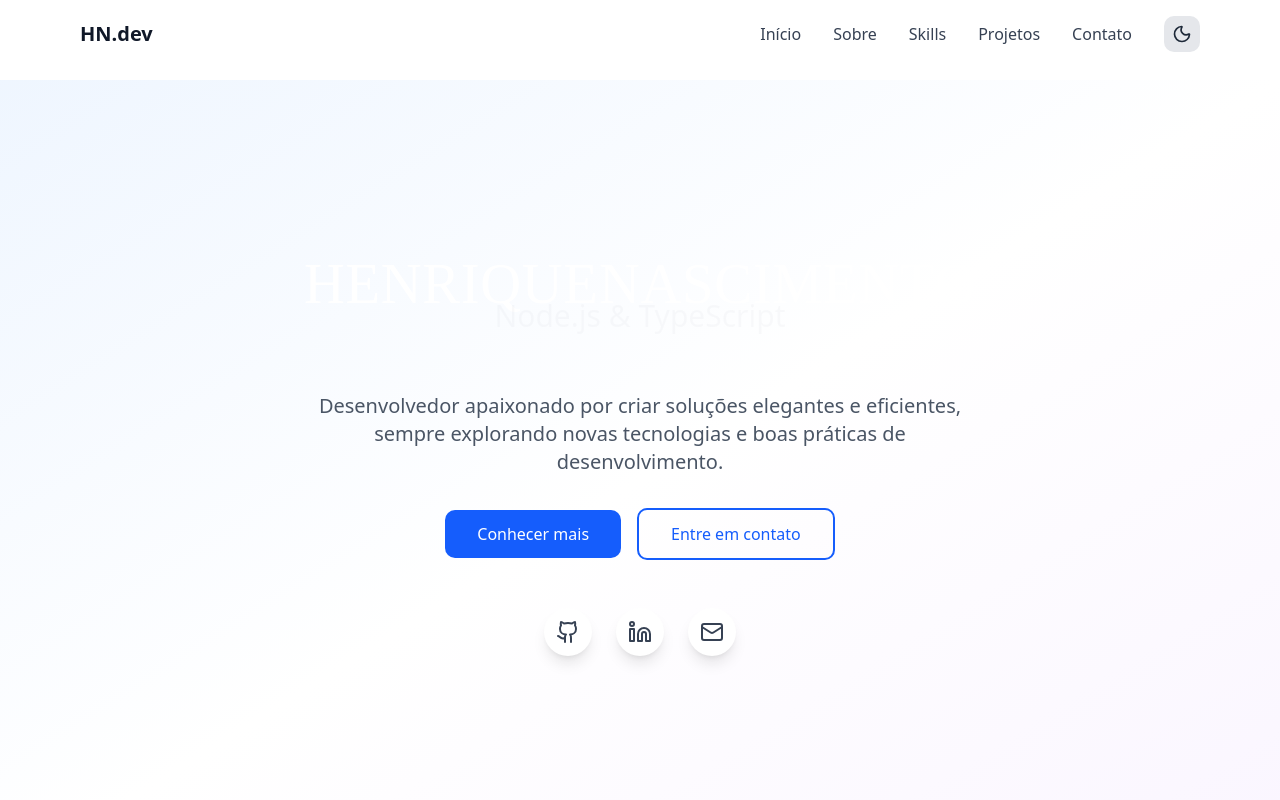
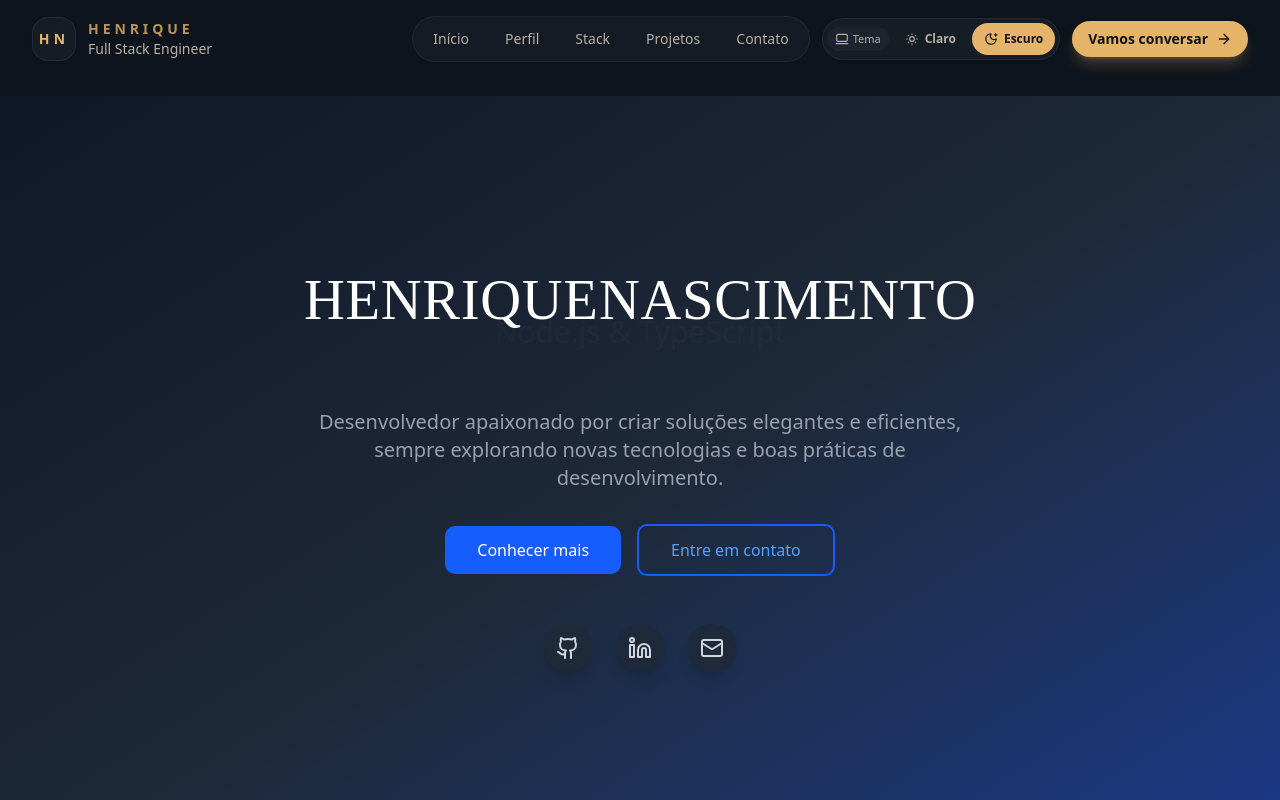
Before and after one commit to HenriqueNasciment0/portif-lio-hndev, a Next.js app: page / in a window 1280 px wide. Shown: the top 800 px of the page. Built offline with nearby package versions, Linux system fonts and the light colour scheme; a web font is replaced by a local one.

Commit message:
fix: corrige alternancia de tema e base visual

```diff
--- a/app/globals.css
+++ b/app/globals.css
@@ -45,78 +45,102 @@
 
 :root {
   --radius: 0.625rem;
-  --background: oklch(1 0 0);
-  --foreground: oklch(0.145 0 0);
-  --card: oklch(1 0 0);
-  --card-foreground: oklch(0.145 0 0);
-  --popover: oklch(1 0 0);
-  --popover-foreground: oklch(0.145 0 0);
-  --primary: oklch(0.205 0 0);
-  --primary-foreground: oklch(0.985 0 0);
-  --secondary: oklch(0.97 0 0);
-  --secondary-foreground: oklch(0.205 0 0);
-  --muted: oklch(0.97 0 0);
-  --muted-foreground: oklch(0.556 0 0);
-  --accent: oklch(0.97 0 0);
-  --accent-foreground: oklch(0.205 0 0);
+  --background: oklch(0.98 0.01 84);
+  --foreground: oklch(0.2 0.02 248);
+  --card: oklch(0.995 0.01 84);
+  --card-foreground: oklch(0.2 0.02 248);
+  --popover: oklch(0.995 0.01 84);
+  --popover-foreground: oklch(0.2 0.02 248);
+  --primary: oklch(0.46 0.17 256);
+  --primary-foreground: oklch(0.99 0.01 84);
+  --secondary: oklch(0.94 0.02 84);
+  --secondary-foreground: oklch(0.24 0.03 248);
+  --muted: oklch(0.95 0.02 84);
+  --muted-foreground: oklch(0.49 0.03 248);
+  --accent: oklch(0.93 0.04 70);
+  --accent-foreground: oklch(0.22 0.02 248);
   --destructive: oklch(0.577 0.245 27.325);
-  --border: oklch(0.922 0 0);
-  --input: oklch(0.922 0 0);
-  --ring: oklch(0.708 0 0);
-  --chart-1: oklch(0.646 0.222 41.116);
-  --chart-2: oklch(0.6 0.118 184.704);
-  --chart-3: oklch(0.398 0.07 227.392);
-  --chart-4: oklch(0.828 0.189 84.429);
-  --chart-5: oklch(0.769 0.188 70.08);
-  --sidebar: oklch(0.985 0 0);
-  --sidebar-foreground: oklch(0.145 0 0);
-  --sidebar-primary: oklch(0.205 0 0);
-  --sidebar-primary-foreground: oklch(0.985 0 0);
-  --sidebar-accent: oklch(0.97 0 0);
-  --sidebar-accent-foreground: oklch(0.205 0 0);
-  --sidebar-border: oklch(0.922 0 0);
-  --sidebar-ring: oklch(0.708 0 0);
+  --border: oklch(0.89 0.02 84);
+  --input: oklch(0.89 0.02 84);
+  --ring: oklch(0.64 0.13 256);
+  --chart-1: oklch(0.66 0.17 256);
+  --chart-2: oklch(0.72 0.15 180);
+  --chart-3: oklch(0.68 0.16 55);
+  --chart-4: oklch(0.7 0.17 30);
+  --chart-5: oklch(0.62 0.16 320);
+  --sidebar: oklch(0.99 0.01 84);
+  --sidebar-foreground: oklch(0.2 0.02 248);
+  --sidebar-primary: oklch(0.46 0.17 256);
+  --sidebar-primary-foreground: oklch(0.99 0.01 84);
+  --sidebar-accent: oklch(0.95 0.02 84);
+  --sidebar-accent-foreground: oklch(0.24 0.03 248);
+  --sidebar-border: oklch(0.89 0.02 84);
+  --sidebar-ring: oklch(0.64 0.13 256);
 }
 
 .dark {
-  --background: oklch(0.145 0 0);
-  --foreground: oklch(0.985 0 0);
-  --card: oklch(0.205 0 0);
-  --card-foreground: oklch(0.985 0 0);
-  --popover: oklch(0.205 0 0);
-  --popover-foreground: oklch(0.985 0 0);
-  --primary: oklch(0.922 0 0);
-  --primary-foreground: oklch(0.205 0 0);
-  --secondary: oklch(0.269 0 0);
-  --secondary-foreground: oklch(0.985 0 0);
-  --muted: oklch(0.269 0 0);
-  --muted-foreground: oklch(0.708 0 0);
-  --accent: oklch(0.269 0 0);
-  --accent-foreground: oklch(0.985 0 0);
+  --background: oklch(0.19 0.02 258);
+  --foreground: oklch(0.96 0.01 84);
+  --card: oklch(0.24 0.02 258);
+  --card-foreground: oklch(0.96 0.01 84);
+  --popover: oklch(0.22 0.02 258);
+  --popover-foreground: oklch(0.96 0.01 84);
+  --primary: oklch(0.8 0.11 77);
+  --primary-foreground: oklch(0.18 0.02 258);
+  --secondary: oklch(0.28 0.02 258);
+  --secondary-foreground: oklch(0.95 0.01 84);
+  --muted: oklch(0.28 0.02 258);
+  --muted-foreground: oklch(0.76 0.02 84);
+  --accent: oklch(0.35 0.04 200);
+  --accent-foreground: oklch(0.98 0.01 84);
   --destructive: oklch(0.704 0.191 22.216);
-  --border: oklch(1 0 0 / 10%);
-  --input: oklch(1 0 0 / 15%);
-  --ring: oklch(0.556 0 0);
-  --chart-1: oklch(0.488 0.243 264.376);
-  --chart-2: oklch(0.696 0.17 162.48);
-  --chart-3: oklch(0.769 0.188 70.08);
-  --chart-4: oklch(0.627 0.265 303.9);
-  --chart-5: oklch(0.645 0.246 16.439);
-  --sidebar: oklch(0.205 0 0);
-  --sidebar-foreground: oklch(0.985 0 0);
-  --sidebar-primary: oklch(0.488 0.243 264.376);
-  --sidebar-primary-foreground: oklch(0.985 0 0);
-  --sidebar-accent: oklch(0.269 0 0);
-  --sidebar-accent-foreground: oklch(0.985 0 0);
-  --sidebar-border: oklch(1 0 0 / 10%);
-  --sidebar-ring: oklch(0.556 0 0);
+  --border: oklch(0.34 0.02 258 / 80%);
+  --input: oklch(0.34 0.02 258 / 80%);
+  --ring: oklch(0.8 0.11 77);
+  --chart-1: oklch(0.76 0.14 77);
+  --chart-2: oklch(0.72 0.16 205);
+  --chart-3: oklch(0.68 0.19 25);
+  --chart-4: oklch(0.71 0.17 150);
+  --chart-5: oklch(0.67 0.19 315);
+  --sidebar: oklch(0.22 0.02 258);
+  --sidebar-foreground: oklch(0.96 0.01 84);
+  --sidebar-primary: oklch(0.8 0.11 77);
+  --sidebar-primary-foreground: oklch(0.18 0.02 258);
+  --sidebar-accent: oklch(0.28 0.02 258);
+  --sidebar-accent-foreground: oklch(0.96 0.01 84);
+  --sidebar-border: oklch(0.34 0.02 258 / 80%);
+  --sidebar-ring: oklch(0.8 0.11 77);
 }
 
 @layer base {
+  html {
+    scroll-behavior: smooth;
+  }
   * {
     @apply border-border outline-ring/50;
   }
   body {
     @apply bg-background text-foreground;
+    background-image:
+      linear-gradient(to bottom, color-mix(in oklab, var(--background) 92%, white 8%), var(--background));
+    min-height: 100vh;
+    text-rendering: optimizeLegibility;
+  }
+
+  ::selection {
+    background: color-mix(in oklab, var(--primary) 65%, transparent);
+    color: var(--primary-foreground);
   }
 }
+
+@layer utilities {
+  .surface-card {
+    @apply border border-border/70 bg-card/80 shadow-[0_16px_50px_-28px_rgba(15,23,42,0.45)] backdrop-blur-xl;
+  }
+
+  .surface-glow {
+    box-shadow:
+      0 20px 80px -48px rgba(37, 99, 235, 0.45),
+      inset 0 1px 0 rgba(255, 255, 255, 0.12);
+  }
+}
--- a/app/layout.tsx
+++ b/app/layout.tsx
@@ -3,26 +3,28 @@ import { ThemeProvider } from 'next-themes';
 import type { Metadata } from 'next';
 
 export const metadata: Metadata = {
-  title: 'Henrique Nascimento - Desenvolvedor FullStack',
+  metadataBase: new URL('https://henriquedev.vercel.app'),
+  title: 'Henrique Nascimento | Full Stack Engineer',
   description:
-    'Desenvolvedor FullStack especializado em Node.js, Next.js, TypeScript e tecnologias modernas. Criando soluções elegantes e eficientes.',
-  keywords: 'desenvolvedor, fullstack, nodejs, nextjs, typescript, react, programador, fortaleza',
+    'Portfólio de Henrique Nascimento, engenheiro full stack com foco em produtos digitais, arquitetura backend, interfaces modernas e operações em produção.',
+  keywords:
+    'Henrique Nascimento, desenvolvedor full stack, typescript, next.js, node.js, react, nestjs, fortaleza',
   authors: [{ name: 'Henrique Nascimento' }],
   creator: 'Henrique Nascimento',
   openGraph: {
     type: 'website',
     locale: 'pt_BR',
-    url: 'https://seudominio.com',
-    title: 'Henrique Nascimento - Desenvolvedor FullStack',
+    url: 'https://henriquedev.vercel.app',
+    title: 'Henrique Nascimento | Full Stack Engineer',
     description:
-      'Desenvolvedor FullStack especializado em Node.js, Next.js, TypeScript e tecnologias modernas.',
+      'Engenharia full stack para produtos digitais, plataformas SaaS, automações e aplicações web modernas.',
     siteName: 'Henrique Nascimento Portfolio',
   },
   twitter: {
     card: 'summary_large_image',
-    title: 'Henrique Nascimento - Desenvolvedor FullStack',
+    title: 'Henrique Nascimento | Full Stack Engineer',
     description:
-      'Desenvolvedor FullStack especializado em Node.js, Next.js, TypeScript e tecnologias modernas.',
+      'Portfólio com cases em SaaS, telehealth, automação de documentos, web apps e mobile.',
   },
   robots: {
     index: true,
@@ -36,9 +38,10 @@ export default function RootLayout({ children }: { children: React.ReactNode })
       <body className="font-sans antialiased">
         <ThemeProvider
           attribute="class"
-          defaultTheme="system"
-          enableSystem
-          disableTransitionOnChange={false}
+          defaultTheme="dark"
+          enableSystem={false}
+          disableTransitionOnChange
+          enableColorScheme
         >
           {children}
         </ThemeProvider>
--- a/app/page.tsx
+++ b/app/page.tsx
@@ -8,13 +8,13 @@ import Skills from '@/components/Skills';
 
 export default function Home() {
   return (
-    <main className="min-h-screen bg-white dark:bg-gray-900">
+    <main className="relative min-h-screen overflow-x-hidden bg-background text-foreground">
       <Header />
-
-      {/* Adicione padding-top para compensar o header fixo */}
-      <div className="pt-20">
-        {' '}
-        {/* ou pt-16 dependendo da altura do seu header */}
+      <div className="pointer-events-none absolute inset-0 -z-10">
+        <div className="absolute left-0 top-0 h-[32rem] w-[32rem] rounded-full bg-[radial-gradient(circle,_rgba(248,180,71,0.22),_transparent_65%)] blur-3xl dark:bg-[radial-gradient(circle,_rgba(59,130,246,0.24),_transparent_65%)]" />
+        <div className="absolute right-0 top-40 h-[28rem] w-[28rem] rounded-full bg-[radial-gradient(circle,_rgba(17,24,39,0.08),_transparent_65%)] blur-3xl dark:bg-[radial-gradient(circle,_rgba(14,165,233,0.18),_transparent_65%)]" />
+      </div>
+      <div className="pt-24">
         <Hero />
         <About />
         <Skills />
--- a/components/Header.tsx
+++ b/components/Header.tsx
@@ -1,44 +1,35 @@
 'use client';
 import { useState, useEffect } from 'react';
 import { motion, AnimatePresence } from 'framer-motion';
-import { useTheme } from 'next-themes';
-import { Menu, X, Sun, Moon } from 'lucide-react';
+import { Menu, X, ArrowRight } from 'lucide-react';
+import ThemeToggle from './ThemeToggle';
 
 interface HeaderProps {
   className?: string;
 }
 
+const navItems = [
+  { href: '#hero', label: 'Início' },
+  { href: '#about', label: 'Perfil' },
+  { href: '#skills', label: 'Stack' },
+  { href: '#projects', label: 'Projetos' },
+  { href: '#contact', label: 'Contato' },
+];
+
 export default function Header({ className = '' }: HeaderProps) {
-  const { theme, setTheme } = useTheme();
   const [isMobileMenuOpen, setIsMobileMenuOpen] = useState(false);
   const [scrolled, setScrolled] = useState(false);
-  const [mounted, setMounted] = useState(false);
 
-  // Evita hydration mismatch
-  useEffect(() => {
-    setMounted(true);
-  }, []);
-
-  // Detecta scroll para mudar aparência do header
   useEffect(() => {
     const handleScroll = () => {
-      setScrolled(window.scrollY > 50);
+      setScrolled(window.scrollY > 16);
     };
 
+    handleScroll();
     window.addEventListener('scroll', handleScroll);
     return () => window.removeEventListener('scroll', handleScroll);
   }, []);
 
-  // Items do menu de navegação
-  const navItems = [
-    { href: '#hero', label: 'Início' },
-    { href: '#about', label: 'Sobre' },
-    { href: '#skills', label: 'Skills' },
-    { href: '#projects', label: 'Projetos' },
-    { href: '#contact', label: 'Contato' },
-  ];
-
-  // Função para scroll suave até a seção
   const scrollToSection = (href: string) => {
     const element = document.querySelector(href);
     if (element) {
@@ -50,123 +41,110 @@ export default function Header({ className = '' }: HeaderProps) {
     setIsMobileMenuOpen(false);
   };
 
-  // Função para alternar tema
-  const toggleTheme = () => {
-    setTheme(theme === 'dark' ? 'light' : 'dark');
-  };
-
-  // Não renderiza até estar montado (evita hydration issues)
-  if (!mounted) {
-    return (
-      <header className="fixed top-0 w-full z-50 bg-white/90 dark:bg-gray-900/90 backdrop-blur-lg shadow-lg">
-        <nav className="max-w-6xl mx-auto px-4 py-4">
-          <div className="flex justify-between items-center">
-            <div className="text-xl font-bold">HN.dev</div>
-            <div className="w-10 h-10"></div> {/* Placeholder para evitar layout shift */}
-          </div>
-        </nav>
-      </header>
-    );
-  }
-
   return (
     <motion.header
       initial={{ y: -100 }}
       animate={{ y: 0 }}
-      transition={{ duration: 0.6 }}
-      className={`fixed top-0 w-full z-50 transition-all duration-300 ${
-        scrolled ? 'bg-white/90 dark:bg-gray-900/90 backdrop-blur-lg shadow-lg' : 'bg-transparent'
+      transition={{ duration: 0.6, ease: 'easeOut' }}
+      className={`fixed top-0 z-50 w-full transition-all duration-300 ${
+        scrolled
+          ? 'border-b border-border/60 bg-background/82 backdrop-blur-xl'
+          : 'bg-transparent'
       } ${className}`}
     >
-      <nav className="max-w-6xl mx-auto px-4 py-4 flex justify-between items-center">
-        {/* Logo */}
+      <nav className="mx-auto flex max-w-7xl items-center justify-between px-4 py-4 sm:px-6 lg:px-8">
         <motion.div
           whileHover={{ scale: 1.05 }}
           whileTap={{ scale: 0.95 }}
-          className="text-xl font-bold text-gray-900 dark:text-white cursor-pointer"
+          className="flex cursor-pointer items-center gap-3"
           onClick={() => scrollToSection('#hero')}
         >
-          HN.dev
+          <div className="flex size-11 items-center justify-center rounded-2xl border border-border/70 bg-card/80 text-sm font-black tracking-[0.3em] text-primary shadow-sm backdrop-blur">
+            HN
+          </div>
+          <div>
+            <div className="text-sm font-semibold uppercase tracking-[0.28em] text-primary/80">
+              Henrique
+            </div>
+            <div className="text-sm text-muted-foreground">Full Stack Engineer</div>
+          </div>
         </motion.div>
 
-        {/* Desktop Menu */}
-        <div className="hidden md:flex items-center space-x-8">
-          {navItems.map((item) => (
-            <motion.button
-              key={item.href}
-              whileHover={{ scale: 1.05 }}
-              whileTap={{ scale: 0.95 }}
-              onClick={() => scrollToSection(item.href)}
-              className="text-gray-700 dark:text-gray-300 hover:text-blue-600 dark:hover:text-blue-400 transition-colors font-medium"
-            >
-              {item.label}
-            </motion.button>
-          ))}
+        <div className="hidden items-center gap-3 md:flex">
+          <div className="flex items-center gap-1 rounded-full border border-border/60 bg-card/65 p-1 backdrop-blur">
+            {navItems.map((item) => (
+              <motion.button
+                key={item.href}
+                whileHover={{ y: -1 }}
+                whileTap={{ scale: 0.97 }}
+                onClick={() => scrollToSection(item.href)}
+                className="rounded-full px-4 py-2 text-sm font-medium text-muted-foreground transition-colors hover:bg-secondary hover:text-foreground"
+              >
+                {item.label}
+              </motion.button>
+            ))}
+          </div>
 
-          {/* Theme Toggle Desktop */}
+          <ThemeToggle />
+
           <motion.button
-            whileHover={{ scale: 1.1 }}
-            whileTap={{ scale: 0.9 }}
-            onClick={toggleTheme}
-            className="p-2 rounded-lg bg-gray-200 dark:bg-gray-700 text-gray-800 dark:text-gray-200 hover:bg-gray-300 dark:hover:bg-gray-600 transition-colors"
-            aria-label="Alternar tema"
+            whileHover={{ x: 2 }}
+            whileTap={{ scale: 0.98 }}
+            onClick={() => scrollToSection('#contact')}
+            className="inline-flex items-center gap-2 rounded-full bg-primary px-4 py-2 text-sm font-semibold text-primary-foreground shadow-lg shadow-primary/25"
           >
-            {theme === 'dark' ? <Sun size={20} /> : <Moon size={20} />}
+            Vamos conversar
+            <ArrowRight className="size-4" />
           </motion.button>
         </div>
 
-        {/* Mobile Menu Controls */}
-        <div className="md:hidden flex items-center space-x-2">
-          {/* Theme Toggle Mobile */}
+        <div className="flex items-center gap-2 md:hidden">
+          <ThemeToggle />
+
           <motion.button
-            whileHover={{ scale: 1.1 }}
-            whileTap={{ scale: 0.9 }}
-            onClick={toggleTheme}
-            className="p-2 rounded-lg bg-gray-200 dark:bg-gray-700 text-gray-800 dark:text-gray-200 hover:bg-gray-300 dark:hover:bg-gray-600 transition-colors"
-            aria-label="Alternar tema"
+            whileTap={{ scale: 0.94 }}
+            onClick={() => setIsMobileMenuOpen((prev) => !prev)}
+            className="inline-flex size-11 items-center justify-center rounded-2xl border border-border/70 bg-card/70 text-foreground backdrop-blur"
+            aria-label="Abrir menu"
           >
-            {theme === 'dark' ? <Sun size={20} /> : <Moon size={20} />}
-          </motion.button>
-
-          {/* Mobile Menu Button */}
-          <motion.button
-            whileHover={{ scale: 1.1 }}
-            whileTap={{ scale: 0.9 }}
-            onClick={() => setIsMobileMenuOpen(!isMobileMenuOpen)}
-            className="p-2 text-gray-800 dark:text-gray-200"
-            aria-label="Menu"
-          >
-            {isMobileMenuOpen ? <X size={24} /> : <Menu size={24} />}
+            {isMobileMenuOpen ? <X size={20} /> : <Menu size={20} />}
           </motion.button>
         </div>
+      </nav>
 
-        {/* Mobile Menu */}
-        <AnimatePresence>
-          {isMobileMenuOpen && (
-            <motion.div
-              initial={{ opacity: 0, y: -20 }}
-              animate={{ opacity: 1, y: 0 }}
-              exit={{ opacity: 0, y: -20 }}
-              transition={{ duration: 0.2 }}
-              className="absolute top-full left-0 w-full bg-white dark:bg-gray-900 shadow-lg md:hidden border-t border-gray-200 dark:border-gray-700"
-            >
-              <div className="px-4 py-2 space-y-1">
-                {navItems.map((item) => (
-                  <motion.button
-                    key={item.href}
-                    whileHover={{ x: 10 }}
-                    whileTap={{ scale: 0.95 }}
-                    onClick={() => scrollToSection(item.href)}
-                    className="block w-full text-left py-3 px-2 text-gray-700 dark:text-gray-300 hover:text-blue-600 dark:hover:text-blue-400 hover:bg-gray-50 dark:hover:bg-gray-800 rounded-lg transition-all font-medium"
-                  >
-                    {item.label}
-                  </motion.button>
-                ))}
-              </div>
-            </motion.div>
-          )}
-        </AnimatePresence>
-      </nav>
+      <AnimatePresence>
+        {isMobileMenuOpen && (
+          <motion.div
+            initial={{ opacity: 0, y: -16 }}
+            animate={{ opacity: 1, y: 0 }}
+            exit={{ opacity: 0, y: -16 }}
+            transition={{ duration: 0.22 }}
+            className="border-b border-border/60 bg-background/96 px-4 pb-5 backdrop-blur-xl md:hidden"
+          >
+            <div className="mx-auto flex max-w-7xl flex-col gap-2">
+              {navItems.map((item) => (
+                <motion.button
+                  key={item.href}
+                  whileTap={{ scale: 0.98 }}
+                  onClick={() => scrollToSection(item.href)}
+                  className="rounded-2xl border border-border/60 bg-card/80 px-4 py-3 text-left text-sm font-medium text-foreground"
+                >
+                  {item.label}
+                </motion.button>
+              ))}
+
+              <motion.button
+                whileTap={{ scale: 0.98 }}
+                onClick={() => scrollToSection('#contact')}
+                className="mt-2 inline-flex items-center justify-center gap-2 rounded-2xl bg-primary px-4 py-3 text-sm font-semibold text-primary-foreground"
+              >
+                Iniciar conversa
+                <ArrowRight className="size-4" />
+              </motion.button>
+            </div>
+          </motion.div>
+        )}
+      </AnimatePresence>
     </motion.header>
   );
 }
--- a/components/ThemeToggle.tsx
+++ b/components/ThemeToggle.tsx
@@ -1,21 +1,59 @@
-// components/ThemeToggle.tsx
 'use client';
 import { useTheme } from 'next-themes';
 import { useEffect, useState } from 'react';
+import { LaptopMinimal, MoonStar, SunMedium } from 'lucide-react';
+import { motion } from 'framer-motion';
+
+const themes = [
+  { value: 'light', label: 'Claro', icon: SunMedium },
+  { value: 'dark', label: 'Escuro', icon: MoonStar },
+];
 
 export default function ThemeToggle() {
-  const { theme, setTheme } = useTheme();
+  const { resolvedTheme, setTheme } = useTheme();
   const [mounted, setMounted] = useState(false);
+
   useEffect(() => setMounted(true), []);
 
-  if (!mounted) return null;
+  if (!mounted) {
+    return <div className="h-11 w-[126px] rounded-full border border-border/60 bg-card/60" />;
+  }
 
   return (
-    <button
-      onClick={() => setTheme(theme === 'dark' ? 'light' : 'dark')}
-      className="p-2 rounded bg-gray-300 dark:bg-gray-800 text-black dark:text-white"
-    >
-      {theme === 'dark' ? '☀️ Light' : '🌙 Dark'}
-    </button>
+    <div className="flex items-center gap-1 rounded-full border border-border/70 bg-card/75 p-1 shadow-sm backdrop-blur">
+      <div className="flex items-center rounded-full bg-secondary/70 px-2 py-1 text-[11px] font-medium text-muted-foreground">
+        <LaptopMinimal className="mr-1 size-3.5" />
+        Tema
+      </div>
+      {themes.map(({ value, label, icon: Icon }) => {
+        const active = resolvedTheme === value;
+
+        return (
+          <motion.button
+            key={value}
+            type="button"
+            onClick={() => setTheme(value)}
+            whileTap={{ scale: 0.96 }}
+            className={`relative inline-flex items-center gap-1.5 rounded-full px-3 py-2 text-xs font-semibold transition-colors ${
+              active ? 'text-primary-foreground' : 'text-muted-foreground hover:text-foreground'
+            }`}
+            aria-pressed={active}
+            aria-label={`Ativar tema ${label.toLowerCase()}`}
+          >
+            {active && (
+              <motion.span
+                layoutId="theme-pill"
+                className="absolute inset-0 rounded-full bg-primary"
+                transition={{ type: 'spring', stiffness: 320, damping: 28 }}
+              />
+            )}
+            <span className="relative z-10 flex items-center gap-1.5">
+              <Icon className="size-3.5" />
+              {label}
+            </span>
+          </motion.button>
+        );
+      })}
+    </div>
   );
 }
```
